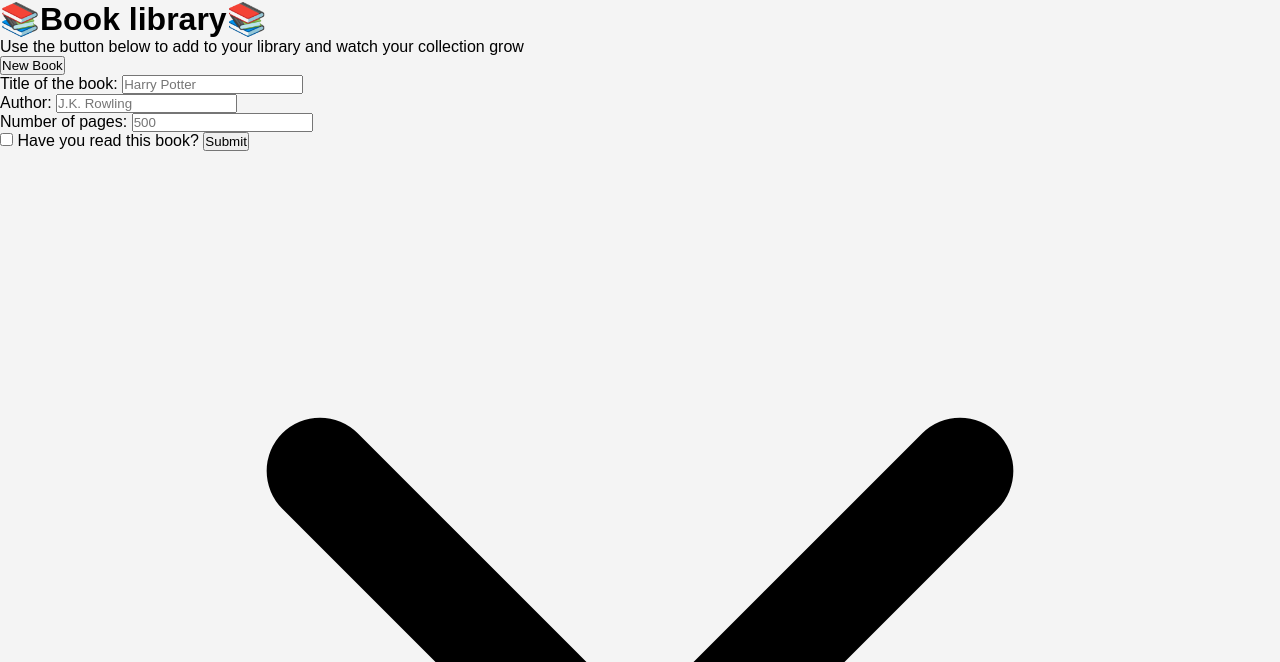
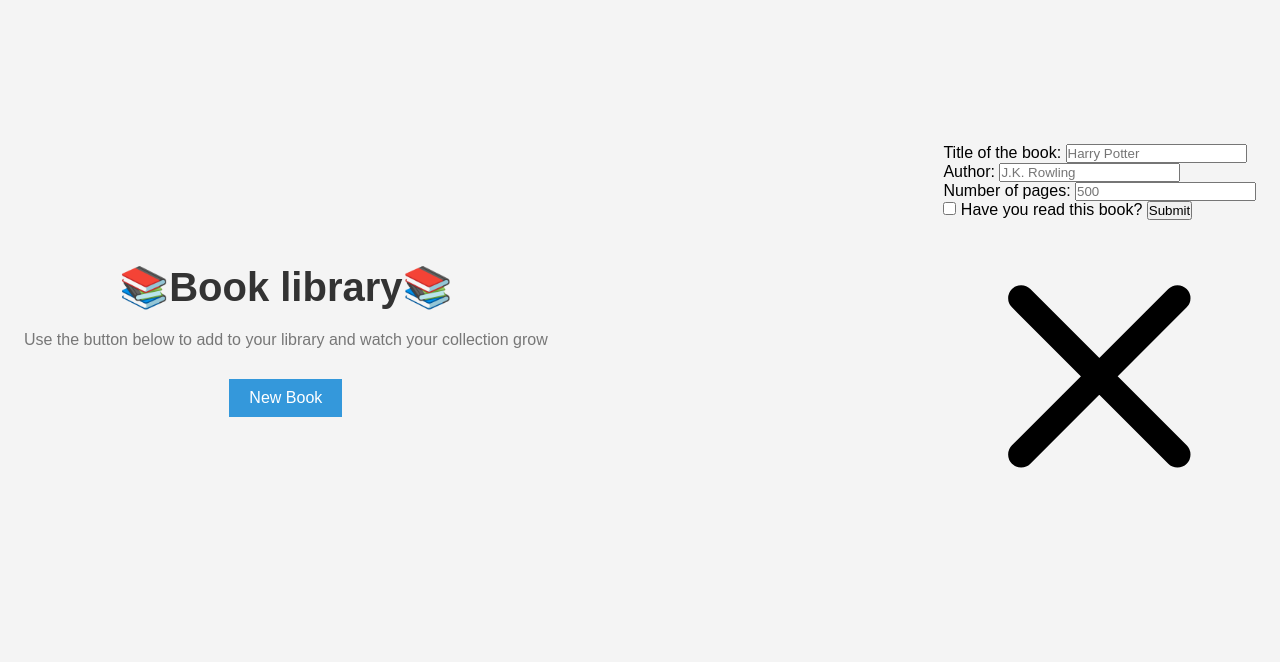
Before and after one commit to sasanedicbn/book-library, a website built with Vite: page book-library/index.html in a window 1280 px wide. Shown: the top 662 px of the page. Built offline with nearby package versions, Linux system fonts and the light colour scheme; a web font is replaced by a local one.

Commit message:
Create header style

```diff
--- a/book-library/style.css
+++ b/book-library/style.css
@@ -11,6 +11,57 @@ body {
   box-sizing: border-box;
   overflow-x: hidden;
 }
+
+.container {
+  display: flex;
+  justify-content: space-around;
+  align-items: center;
+  height: 85vh;
+
+}
+
+.text__div {
+  text-align: center;
+}
+
+.heading__primary {
+  font-size: 2.5rem;
+  color: #333;
+  margin-bottom: 20px;
+}
+
+.heading__primary span {
+  color: #3498db;
+}
+
+.text__paragraph {
+  color: #777;
+  margin-bottom: 30px;
+}
+
+.button__new__book {
+  padding: 10px 20px;
+  font-size: 1rem;
+  background-color: #3498db;
+  color: #fff;
+  border: none;
+  cursor: pointer;
+  transition: background-color 0.3s ease-in-out;
+}
+
+.button__new__book:hover {
+  background-color: #2980b9;
+}
+
+.list__div {
+  width: 300px;
+}
+
+.ul__list {
+  list-style-type: none;
+  padding: 0;
+}
+
 
 
 
```
